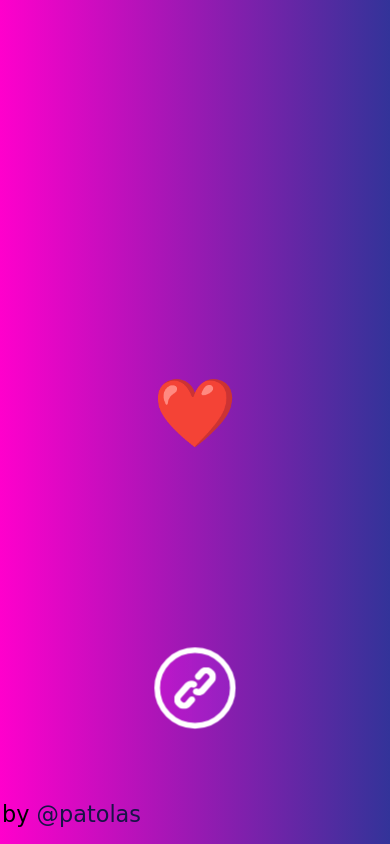
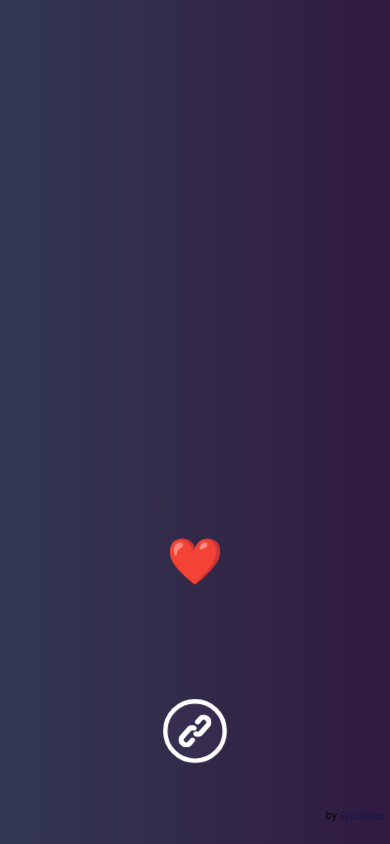
Before and after one commit to patolas01/projects, a PHP site: page / in a window 390 px wide. Run offline with PHP 8.4, Linux system fonts and the light colour scheme; some web fonts are replaced.

```diff
--- a/theLoveMSg/index.html
+++ b/theLoveMSg/index.php
@@ -7,8 +7,11 @@
 
         body {
             transition-duration: 1012ms;
-            background: linear-gradient(to right, #ff00cc, #333399);
+            //background: linear-gradient(to right, #ff00cc, #333399);
+            background: linear-gradient(to right, #333852, #311a40);
+            //background-image: url('https://youtu.be/BFhp7Y0iLSA');
             font-family: 'Alkatra', cursive;
+            color: white;
             margin: 0;
             height: 100svh;
         }
@@ -23,7 +26,7 @@
 
         #heart {
             display: flex;
-            font-size: 210%;
+            font-size: 190%;
             text-align: center;
             margin: 0 auto;
             cursor: pointer;
@@ -107,8 +110,12 @@
             padding: 10px;
             border-radius: 50%;
             position: fixed;
-            bottom: 15svh;
+            bottom: 10svh;
             backdrop-filter: brightness(110%);
+            background-image: url('link-button-svgrepo-com.svg');
+            background-repeat: no-repeat;
+            background-position: center;
+            background-size: 60%;
         }
 
         #shareBTN:hover {
@@ -124,9 +131,10 @@
         }
 
         #signtrTxt {
-            text-align: left;
+            color: black;
+            text-align: right;
             margin: 0;
-            margin-left: 2px;
+            margin-right: 5px;
         }
 
         a {
@@ -140,7 +148,7 @@
 
         @media only screen and (max-width: 751px) {
             body {
-                font-size: 200%;
+                font-size: 150%;
             }
 
             div.prompt {
@@ -155,7 +163,10 @@
             }
 
             #texto {
-                font-size: 110%;
+                height: 45svh;
+                overflow: scroll;
+                font-size: 100%;
+                margin-top: -10svh;
             }
 
             textarea {
@@ -163,25 +174,25 @@
             }
 
             div.main {
-                height: calc(100%-10px);
+                height: calc(100%-8px);
             }
 
             #shareBTN {
-                transform: scale(140%);
+                transform: scale(110%);
             }
 
             #shareBTN:hover {
-                transform: scale(142%);
+                transform: scale(112%);
             }
 
             #signtrTxt {
-                height: 10px;
-                line-height: 8px;
-                font-size: 70%;
+                height: 5px;
+                font-size: 40%;
             }
         }
     </style>
     <title>TheLoveMSG</title>
+    <link rel="shortcut icon" href="hrt.png" type="image/x-icon">
     <meta charset="UTF-8">
     <meta http-equiv="X-UA-Compatible" content="IE=edge">
     <meta name="viewport" content="width=device-width, initial-scale=1.0">
@@ -200,7 +211,7 @@
             <div id="heart" onclick="showPrompt()">❤️</div>
         </div>
         <div id="shareBTN" name="send_msg">
-                <img src="link-button-svgrepo-com.svg" alt="share message">
+            <a id="shareLink" href="javascript:void(0);" onclick="copyURL()"></a>
         </div>
     </div>
     <p id="signtrTxt">by <a target="_blank" href="https://www.instagram.com/paulo.leal04">@patolas</a></p>
@@ -208,9 +219,8 @@
 <script>
     var heart = document.querySelector("#heart");
     var prompte = document.querySelector(".prompt");
-    var xereLinque = document.querySelector("#shareBTN");
+    var xereLinque = document.querySelector("#shareLink");
     var baquegraunde = document.body;
-
 
     function showPrompt() {
         heart.style.display = "none";
@@ -228,13 +238,80 @@
         baquegraunde.style.backdropFilter = "brightness(100%)";
     }
 
+    function encodeMessage(message) {
+        var encodedMessage = btoa(message);
+        return encodedMessage;
+    }
+
+    function decodeMessage(encodedMessage) {
+        var decodedMessage = atob(encodedMessage);
+        return decodedMessage;
+    }
+
     function saveMsg() {
         var texto = document.querySelector("#texto");
         var mensagemTexto = document.querySelector("#msg").value;
         hidePrompt();
         texto.textContent = mensagemTexto;
+        var encodedMessage = encodeMessage(mensagemTexto);
+        var newURL = updateURLParameter(window.location.href, 'msg', encodedMessage);
+        xereLinque.href = newURL;
+    }
 
+    function copyURL() {
+        var shareLink = document.querySelector("#shareLink");
+        var dummyInput = document.createElement("input");
+        document.body.appendChild(dummyInput);
+        dummyInput.value = shareLink.href;
+        dummyInput.select();
+        document.execCommand("copy");
+        document.body.removeChild(dummyInput);
+        alert("Link copiado!");
     }
+
+    // Extract the message content from URL parameters and decode
+    function getMessageFromURL() {
+        var urlParams = new URLSearchParams(window.location.search);
+        var encodedMessage = urlParams.get('msg');
+        if (encodedMessage) {
+            var decodedMessage = decodeMessage(encodedMessage);
+            var msgTextarea = document.querySelector("#msg");
+            msgTextarea.value = decodedMessage;
+            var texto = document.querySelector("#texto");
+            texto.textContent = decodedMessage;
+            xereLinque.href = removeURLParameter(window.location.href, 'msg'); // Remove the existing 'msg' parameter from the URL
+        }
+    }
+
+    // Update or add a parameter in the URL
+    function updateURLParameter(url, param, value) {
+        var newURL = url;
+        var regex = new RegExp('([?&])' + param + '=.*?(&|$)', 'i');
+        var separator = newURL.indexOf('?') !== -1 ? '&' : '?';
+
+        if (newURL.match(regex)) {
+            newURL = newURL.replace(regex, '$1' + param + '=' + value + '$2');
+        } else {
+            newURL = newURL + separator + param + '=' + value;
+        }
+
+        return newURL;
+    }
+
+    // Remove a parameter from the URL
+    function removeURLParameter(url, param) {
+        var newURL = url;
+        var regex = new RegExp('([?&])' + param + '=.*?(&|$)', 'i');
+
+        if (newURL.match(regex)) {
+            newURL = newURL.replace(regex, '$1');
+            newURL = newURL.replace(/[?&]$/, '');
+        }
+
+        return newURL;
+    }
+
+    // Call the function to extract the message from URL when the page loads
+    getMessageFromURL();
 </script>
-
 </html>
```
Also changed, not shown: theLoveMSg/hrt.png (added), 8 other files. Lines whose indentation alone changed are shown as unchanged.
